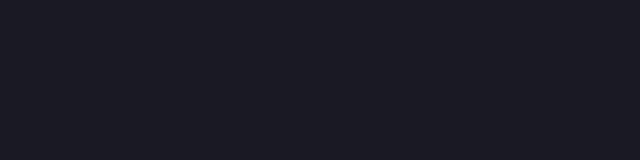
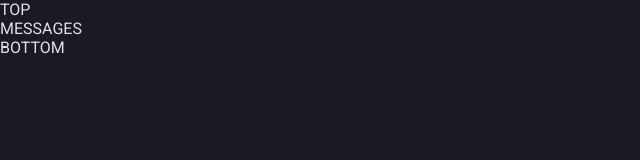
Before and after one commit to Ciro-TI-System/Chat, a plain HTML site: page index.html in a window 1280 px wide. Shown: the whole page, without its empty margins (0-640 px from the left). Drawn offline with Linux system fonts and the light colour scheme.

Commit message:
Starting application structure.

```diff
--- a/index.html
+++ b/index.html
@@ -15,6 +15,12 @@
     <script src="https://unpkg.com/phosphor-icons"></script>
   </head>
 <body>
-
+  <div id="app">
+    <div class="wrapper">
+      <div id="top">TOP</div>
+      <div id="messages">MESSAGES</div>
+      <div id="bottom">BOTTOM</div>
+    </div>
+  </div>
 </body>
 </html>
```
